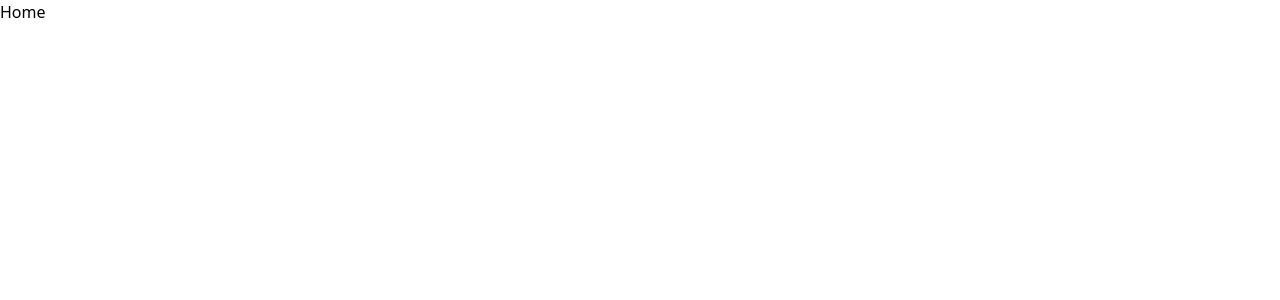
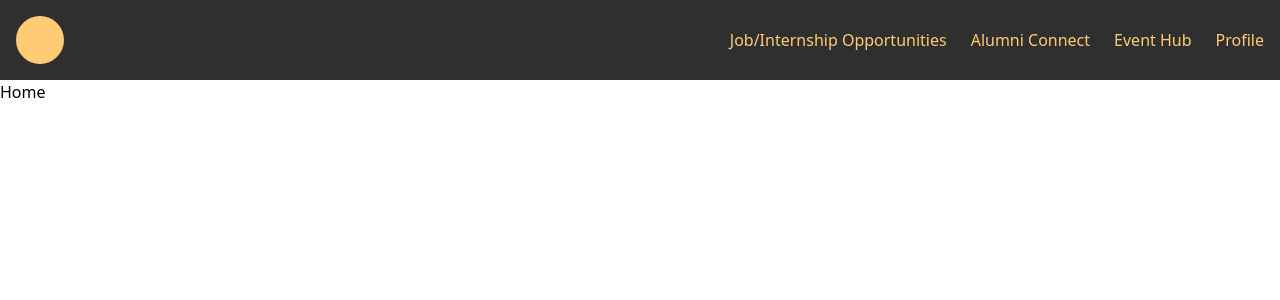
Before and after one commit to megha-kanyal/vizion, a React (Vite) app: page / in a window 1280 px wide. Shown: the top 300 px of the page. Built offline with nearby package versions, Linux system fonts and the light colour scheme.

Commit message:
navbar added

```diff
--- a/package.json
+++ b/package.json
@@ -11,6 +11,7 @@
   },
   "dependencies": {
     "@tailwindcss/vite": "^4.0.10",
+    "lucide-react": "^0.477.0",
     "react": "^19.0.0",
     "react-dom": "^19.0.0",
     "react-router-dom": "^7.2.0",
--- a/src/App.jsx
+++ b/src/App.jsx
@@ -7,6 +7,8 @@ import Events from './pages/Events';
 import Internship from './pages/Internship';
 import Alumini from './pages/Alumini';
 import Profile from './pages/Profile';
+import Techtalks from './pages/Techtalks';
+import Mentorship from './pages/Mentorship';
 
 function App() {
   return (
@@ -19,6 +21,8 @@ function App() {
         <Route path="/internship" element={<Internship />} />
         <Route path="/alumini" element={<Alumini />} />
         <Route path="/profile" element={<Profile />} />
+        <Route path="/tecktalks" element={<Techtalks/>} />
+        <Route path="/mentorship" element={<Mentorship/>} />
       </Routes>
     </Router>
   );
--- /dev/null
+++ b/src/components/Navbar.jsx
@@ -0,0 +1,75 @@
+import React, { useState } from 'react';
+import { Link } from 'react-router-dom';
+import { Menu, X } from 'lucide-react';
+
+const Navbar = () => {
+  const [isMenuOpen, setIsMenuOpen] = useState(false);
+
+  const toggleMenu = () => {
+    setIsMenuOpen(!isMenuOpen);
+  };
+
+  return (
+    <nav className='bg-[#2F2F2F] py-4'>
+      <div className='container mx-auto px-4'>
+        <div className='flex items-center justify-between'>
+
+          <div className='bg-[#FFCB74] h-12 w-12 rounded-full'></div>
+
+          <ul className='text-[#FFCB74] hidden md:flex space-x-6'>
+            <li className='hover:text-white transition-colors'>
+              <Link to="/internship">Job/Internship Opportunities</Link>
+            </li>
+            <li className='hover:text-white transition-colors'>
+              <Link to="/alumni">Alumni Connect</Link>
+            </li>
+            <li className='hover:text-white transition-colors'>
+              <Link to="/events">Event Hub</Link>
+            </li>
+            <li className='hover:text-white transition-colors'>
+              <Link to="/profile">Profile</Link>
+            </li>
+          </ul>
+
+          <div className='md:hidden'>
+            <button
+              onClick={toggleMenu}
+              className='text-[#FFCB74] hover:text-white'
+            >
+              {isMenuOpen ? <X size={24} /> : <Menu size={24} />}
+            </button>
+          </div>
+        </div>
+
+        {isMenuOpen && (
+          <div className='md:hidden mt-4'>
+            <ul className='text-[#FFCB74] flex flex-col space-y-4 pb-4'>
+              <li className='hover:text-white transition-colors'>
+                <Link to="/internship" onClick={() => setIsMenuOpen(false)}>
+                  Job/Internship Opportunities
+                </Link>
+              </li>
+              <li className='hover:text-white transition-colors'>
+                <Link to="/alumni" onClick={() => setIsMenuOpen(false)}>
+                  Alumni Connect
+                </Link>
+              </li>
+              <li className='hover:text-white transition-colors'>
+                <Link to="/events" onClick={() => setIsMenuOpen(false)}>
+                  Event Hub
+                </Link>
+              </li>
+              <li className='hover:text-white transition-colors'>
+                <Link to="/profile" onClick={() => setIsMenuOpen(false)}>
+                  Profile
+                </Link>
+              </li>
+            </ul>
+          </div>
+        )}
+      </div>
+    </nav>
+  );
+};
+
+export default Navbar;
--- a/src/pages/Home.jsx
+++ b/src/pages/Home.jsx
@@ -1,7 +1,12 @@
 import React from 'react'
+import Navbar from '../components/Navbar'
 
 export default function Home() {
   return (
-    <div>Home</div>
+    <div>
+      <Navbar/>
+      Home
+
+    </div>
   )
 }
--- /dev/null
+++ b/src/pages/Mentorship.jsx
@@ -0,0 +1,9 @@
+import React from 'react'
+
+const Mentorship = () => {
+  return (
+    <div>Mentorship</div>
+  )
+}
+
+export default Mentorship
--- /dev/null
+++ b/src/pages/Techtalks.jsx
@@ -0,0 +1,9 @@
+import React from 'react'
+
+const Techtalks = () => {
+  return (
+    <div>Techtalks</div>
+  )
+}
+
+export default Techtalks
```
Also changed, not shown: 1 other file (tests, documents, lock files or other folders).
